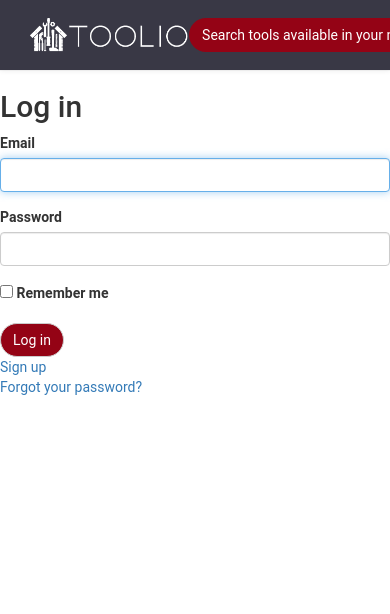
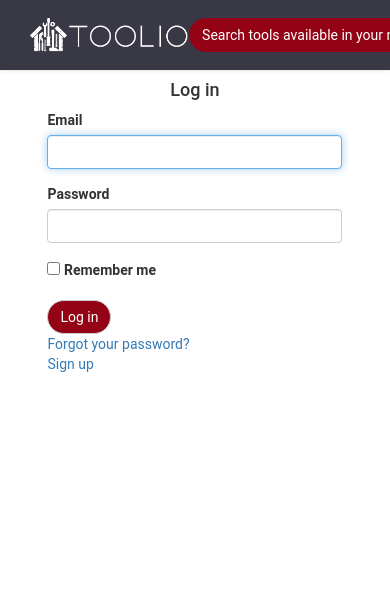
Before and after one commit to Edmond-Dantes/toolio, a Rails app: page /users/sign_in in a window 390 px wide; the page is wider, and only the part inside the window is pictured. Shown: the top 614 px of that part. Run offline with Rails 7, Linux system fonts and the light colour scheme; style sheets or scripts are compiled from the project's sources; parts of the project's set-up code (start-up, migrations or seed data) failed here and were passed over; some libraries are stand-ins or nearby versions; some web fonts are replaced.

Commit message:
styled login page

```diff
--- a/app/views/devise/sessions/new.html.erb
+++ b/app/views/devise/sessions/new.html.erb
@@ -1,15 +1,23 @@
-<h2>Log in</h2>
-
+<div class="container-fluid">
+  <div class="row">
+    <div class="col-xs-10 col-xs-offset-1 col-sm-6 col-sm-offset-3 col-md-4 col-md-offset-4">
+      <h4 class="text-center">Log in</h4>
       <%= simple_form_for(resource, as: resource_name, url: session_path(resource_name)) do |f| %>
         <div class="form-inputs">
+          <div class="form group">
             <%= f.input :email, required: false, autofocus: true %>
+          </div>
+          <div class="form group">
             <%= f.input :password, required: false %>
-    <%= f.input :remember_me, as: :boolean if devise_mapping.rememberable? %>
           </div>
-
+          <div class="form group"><%= f.input :remember_me, as: :boolean if devise_mapping.rememberable? %>
+          </div>
+        </div>
         <div class="form-actions">
           <%= f.button :submit, "Log in" %>
         </div>
       <% end %>
-
       <%= render "devise/shared/links" %>
+    </div>
+  </div>
+</div>
--- a/app/views/devise/shared/_links.html.erb
+++ b/app/views/devise/shared/_links.html.erb
@@ -1,14 +1,16 @@
 <%- if controller_name != 'sessions' %>
   <%= link_to "Log in", new_session_path(resource_name) %><br />
+<% end -%>
+
+<%- if devise_mapping.recoverable? && controller_name != 'passwords' && controller_name != 'registrations' %>
+  <%= link_to "Forgot your password?", new_password_path(resource_name) %><br />
 <% end -%>
 
 <%- if devise_mapping.registerable? && controller_name != 'registrations' %>
   <%= link_to "Sign up", new_registration_path(resource_name) %><br />
 <% end -%>
 
-<%- if devise_mapping.recoverable? && controller_name != 'passwords' && controller_name != 'registrations' %>
-  <%= link_to "Forgot your password?", new_password_path(resource_name) %><br />
-<% end -%>
+
 
 <%- if devise_mapping.confirmable? && controller_name != 'confirmations' %>
   <%= link_to "Didn't receive confirmation instructions?", new_confirmation_path(resource_name) %><br />
--- a/app/views/items/_form.html.erb
+++ b/app/views/items/_form.html.erb
@@ -24,7 +24,7 @@
         <div class="col-sm-offset-3 col-sm-6" id="description">
           <%= f.label :"Add a short description" %>
           <br>
-          <%= f.text_area :description, placeholder:"ex. chain blade tempest", style: "width: 100%; height: 200px"  %>
+          <%= f.text_area :description, placeholder:"ex. an old but good chainsaw that cuts well", style: "width: 100%; height: 200px"  %>
         </div>
       </div>
       <div class="row">
```
Lines whose indentation alone changed are shown as unchanged.
